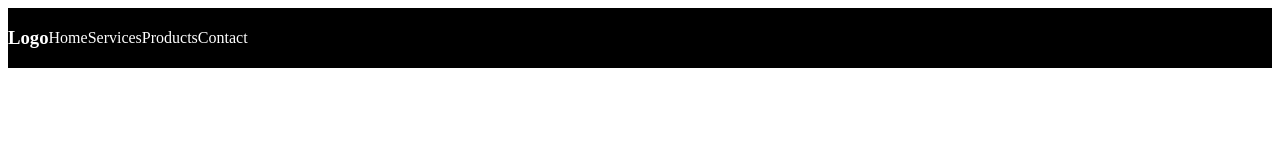
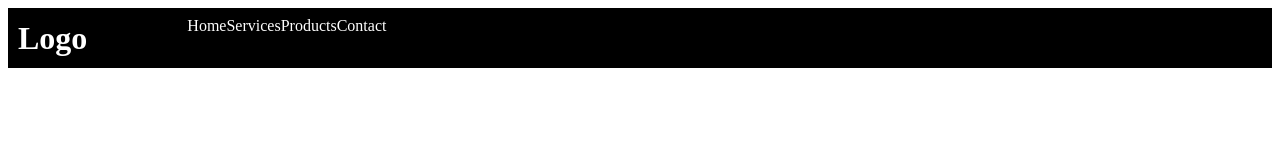
Before and after one commit to abhi-raj-abhi/amazon-clone, a plain HTML site: page index.html in a window 1280 px wide. Drawn offline with Linux system fonts and the light colour scheme.

Commit message:
Increased logo size

```diff
--- a/index.html
+++ b/index.html
@@ -8,7 +8,7 @@
 </head>
 <body>
    <div class="header">
-     <h3>Logo</h3>
+     <h1>Logo</h1>
      <section class="tabs">
         <nav>Home </nav>
         <nav>Services </nav>
--- a/style.css
+++ b/style.css
@@ -5,9 +5,11 @@
     color: #fff;
     display: flex;
     align-items: center;
-    padding: 0px 0px;
+    padding: 0px 10px;
 }
 
 .tabs{
-    display: flex
+    display: flex;
+    margin-left: 100px;
+    margin-bottom: 25px;
 }
```
